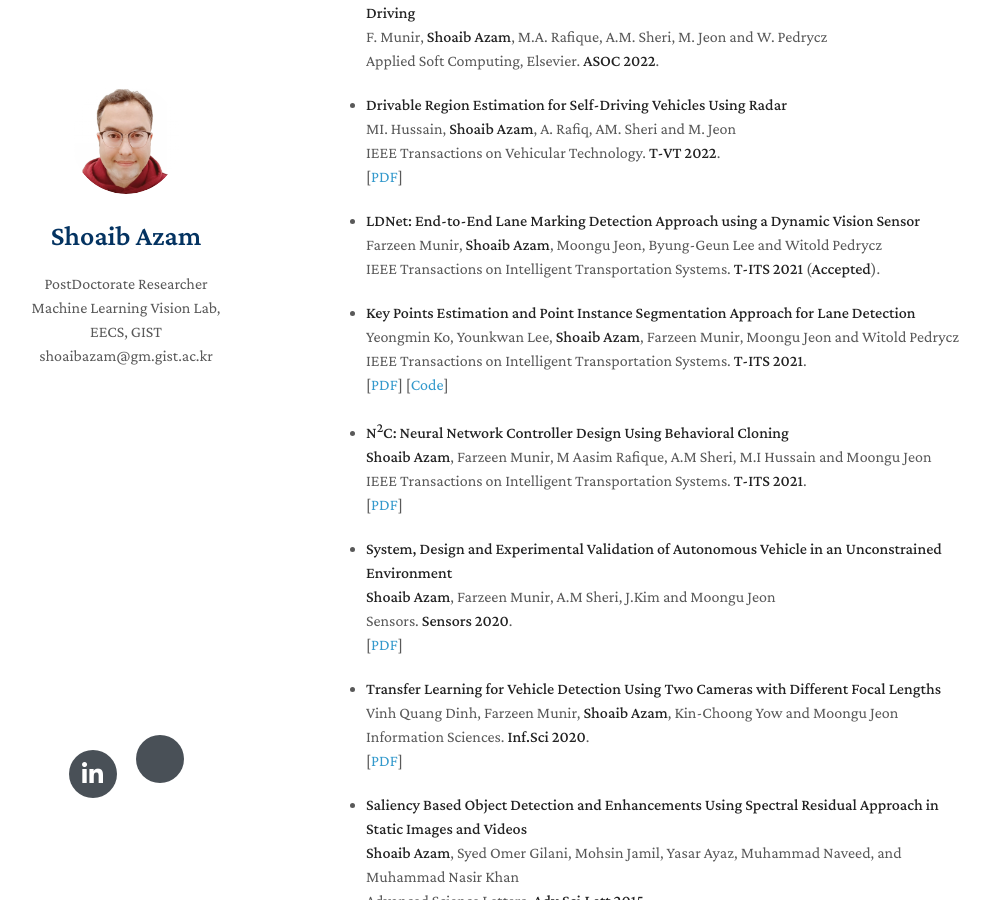
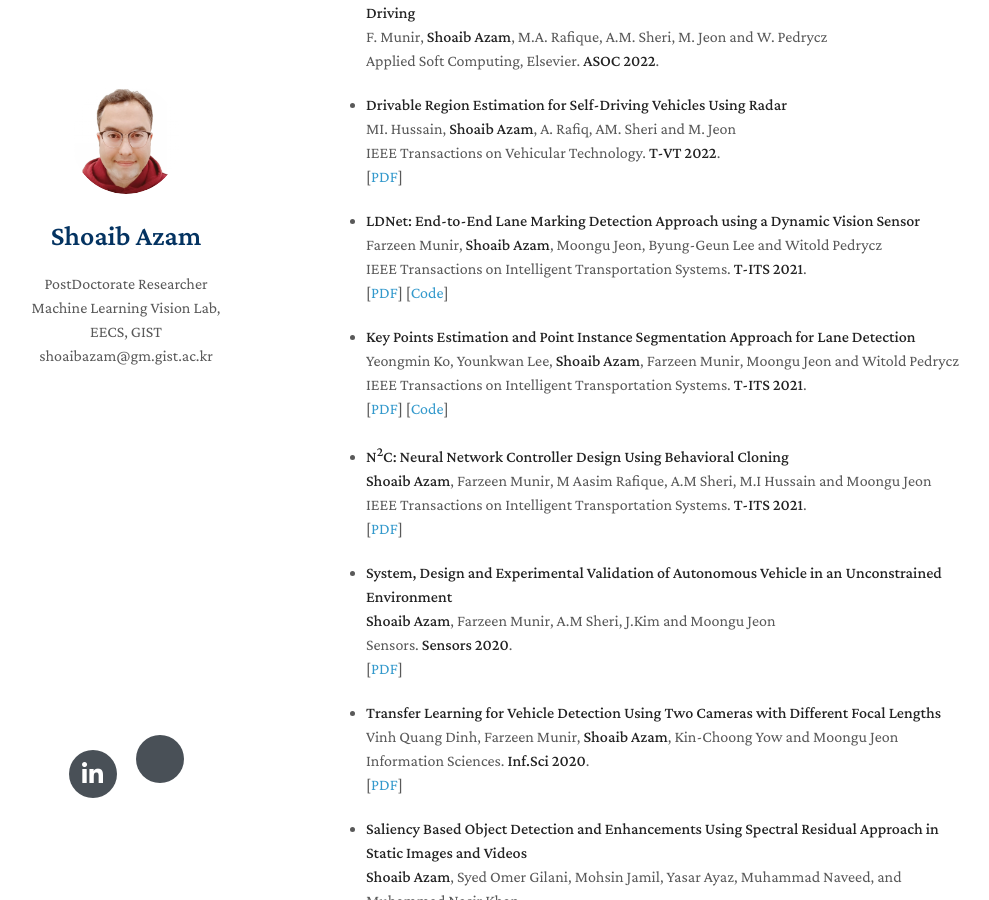
Before and after one commit to azamshoaib/azamshoaib.github.io, a Jekyll site: the page built from index.md, in a window 1280 px wide and 900 px high, scrolled down 836 px. Shown: the whole window, without its empty margins (144-1133 px from the left). Built offline with Jekyll 4.4.1, drawn with Linux system fonts in a browser that asks for light colours; nearby versions of some CDN libraries; a style sheet for code colours, icons or effects is not loaded.

Commit message:
Update index.md

```diff
--- a/index.md
+++ b/index.md
@@ -42,9 +42,9 @@ I am a PostDoctorate Researcher at MLV, EECS, GIST. I work on the autonomous veh
   <br>
   Farzeen Munir, **Shoaib Azam**, Moongu Jeon, Byung-Geun Lee and Witold Pedrycz
   <br>
-  IEEE Transactions on Intelligent Transportation Systems. **T-ITS 2021** (**Accepted**).
+  IEEE Transactions on Intelligent Transportation Systems. **T-ITS 2021**.
   <br>
-  <!-- [[PDF](https://arxiv.org/pdf/2009.08020.pdf)] [[Code](https://github.com/yaoyao-liu/mnemonics)] <strong><i style="color:#e74d3c">Oral Presentation</i></strong> -->
+  [[PDF](https://ieeexplore.ieee.org/stamp/stamp.jsp?tp=&arnumber=9518365)] [[Code](https://github.com/likui01/LDNet)]
 
 - **Key Points Estimation and Point Instance Segmentation Approach for Lane Detection**
   <br>
```
